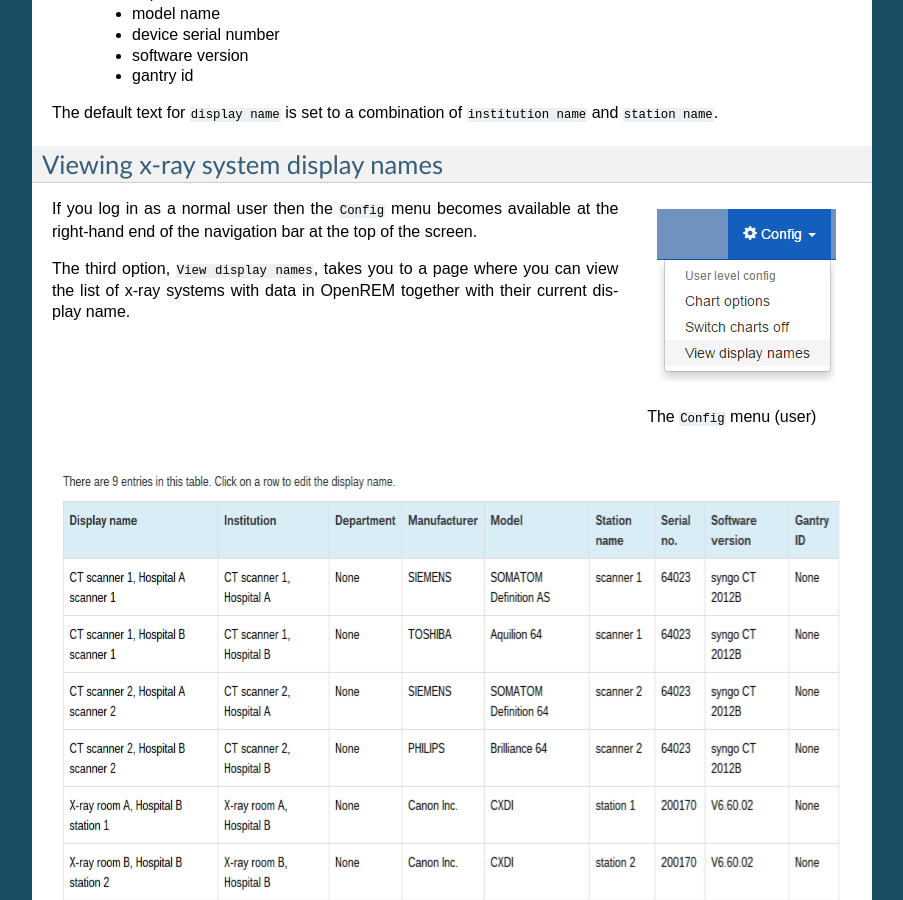
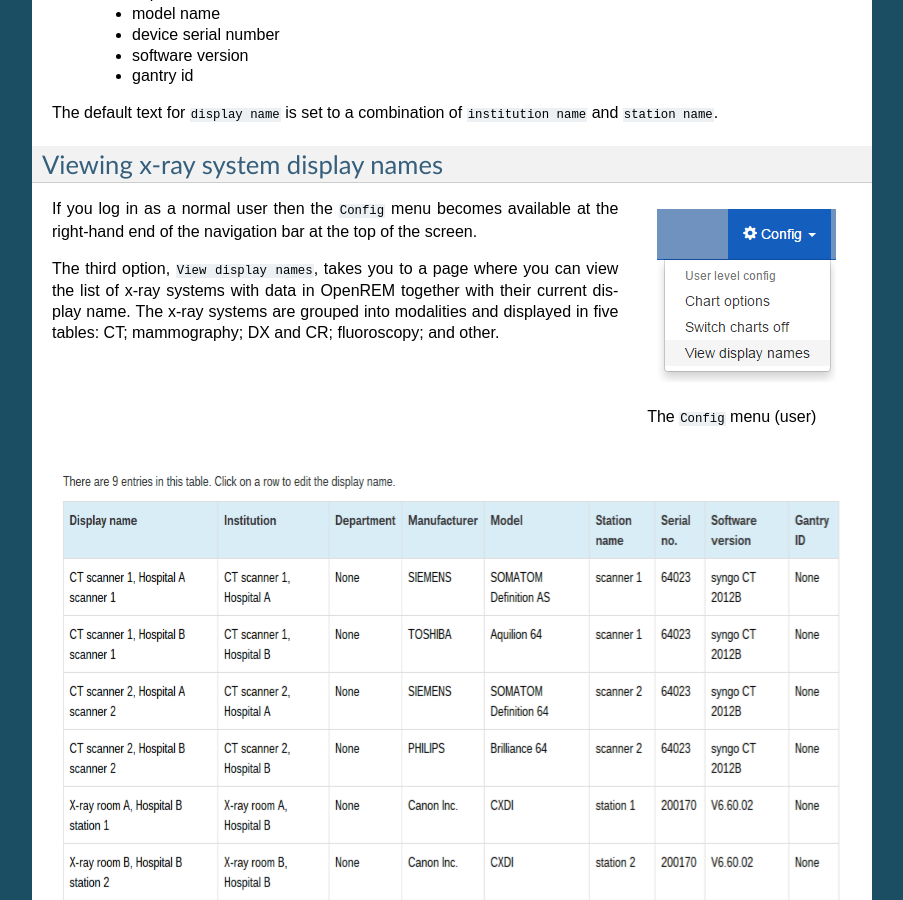
Before and after one commit to ckswilliams/modOpenREM, a Sphinx documentation site: the page built from docs/i_displaynames.rst, in a window 1280 px wide and 900 px high, scrolled down 674 px. Shown: the whole window, without its empty margins (198-1101 px from the left). Built offline with Sphinx 7.4.7, drawn with Linux system fonts in a browser that asks for light colours.

Commit message:
Updating displaynames doc with brief description of the modality tables. Still need to update the screenshot of the table of systems.

```diff
--- a/docs/i_displaynames.rst
+++ b/docs/i_displaynames.rst
@@ -48,7 +48,9 @@ at the right-hand end of the navigation bar at the top of the screen.
 
 The third option, ``View display names``, takes you to a page where you can
 view the list of x-ray systems with data in OpenREM together with their
-current display name.
+current display name. The x-ray systems are grouped into modalities and
+displayed in five tables: CT; mammography; DX and CR; fluoroscopy; and
+other.
 
 .. figure:: img/DisplayNameList.png
    :align: center
```
